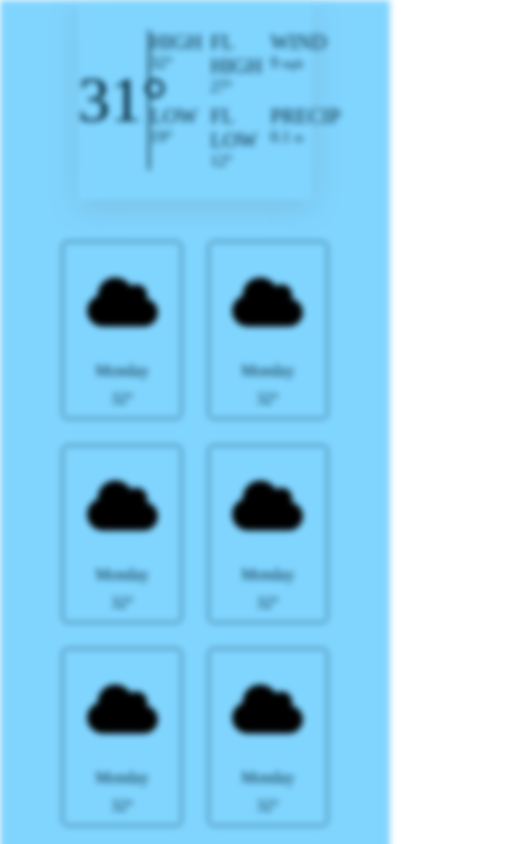
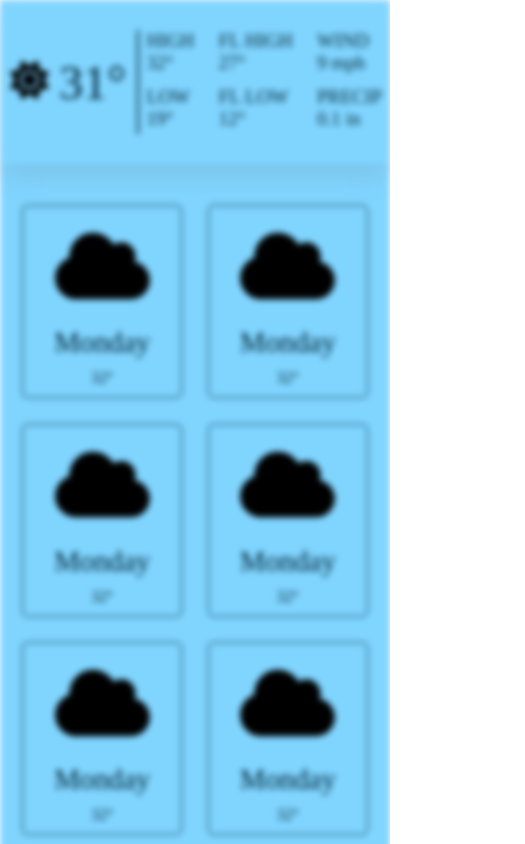
Before and after one commit to fatimakofo/Weather-app, a website: page weather app/index.html in a window 390 px wide. Shown: the top 844 px of the page, 525 px wide, since content can reach past the window. Drawn offline with Linux system fonts and the light colour scheme.

Commit message:
responsiveness

```diff
--- a/weather app/index.html
+++ b/weather app/index.html
@@ -19,31 +19,31 @@
         <div class="innerContainer2">
           <div class="info">
             <div class="label">HIGH</div>
-            <div><span data-current-high>32</span>&deg;</div>
+            <div><span class="text" data-current-high>32</span>&deg;</div>
           </div>
           <div class="info">
             <div class="label"> FL HIGH</div>
-            <div><span data-current-fl-high>27</span>&deg;</div>
+            <div><span class="text" data-current-fl-high>27</span>&deg;</div>
           </div>
           <div class="info">
             <div class="label">WIND</div>
             <div>
-              <span data-current-wind>9</span>
+              <span class="text" data-current-wind>9</span>
               <span class="value-sub-info">mph</span>
               </div>
           </div>
           <div class="info">
             <div class="label">LOW</div>
-            <div><span data-current-low>19</span>&deg;</div>
+            <div><span class="text" data-current-low>19</span>&deg;</div>
           </div>
           <div class="info">
             <div class="label">FL LOW</div>
-            <div><span data-current-fl-low>12</span>&deg;</div>
+            <div><span class="text" data-current-fl-low>12</span>&deg;</div>
           </div>
           <div class="info">
             <div class="label">PRECIP</div>
             <div>
-              <span data-current-precipitation>0.1</span>
+              <span class="text" data-current-precipitation>0.1</span>
               <span class="value-sub-info">in</span>
             </div>
           </div>
@@ -336,11 +336,12 @@
           </tr>
         </tbody>
       </table>
+    </section>
     <template id="day-card-template">
       <div class="day-content">
         <img data-icon class="weather-icon">
         <div class="day" data-date></div>
-        <div><span data-temp></span><span>&deg;</span></div>
+        <div><span data-temp class="text"></span><span class="smallerText">&deg;</span></div>
       </div>
     </template>
     <template id="hour-row-template">
@@ -351,7 +352,7 @@
             <div data-time></div>
           </div>
         </td>
-        <td>
+        <td class="none">
           <img data-icon alt="" class="second-weather-icon">
         </td>
         <td>
@@ -363,25 +364,25 @@
         <td>
           <div class="info">
             <div class="label">FL TEMP</div>
-            <div><span data-fl-temp></span><span>&deg;</span></div>
+            <div><span class="text" data-fl-temp></span><span>&deg;</span></div>
           </div>
         </td>
         <td>
           <div class="info">
             <div class="label">WIND</div>
-            <div><span data-wind></span><span class="value-sub-info">mph</span></div>
+            <div><span class="text" data-wind></span><span class="value-sub-info">mph</span></div>
           </div>
         </td>
         <td>
           <div class="info">
             <div class="label">PRECIP</div>
-            <div><span data-precip></span><span class="value-sub-info">in</span></div>
+            <div><span class="text" data-precip></span><span class="value-sub-info">in</span></div>
           </div>
         </td>
       </tr>
     </template>
 
-  </section>
+
     <script src="https://kit.fontawesome.com/7a52053af2.js" crossorigin="anonymous"></script>
     <!-- <script type="module" src="./main.js"></script> -->
     <script src="weather.js" type="module"></script>
--- a/weather app/style.css
+++ b/weather app/style.css
@@ -26,7 +26,6 @@ div.container{
   display: flex;
   margin: auto;
   padding: 30px 0;
-  /* border: 1px solid black; */
   box-shadow: rgba(100, 100, 111, 0.2) 0px 7px 29px 0px;
 }
 div.innerContainer1{
@@ -67,11 +66,6 @@ div.current-temp{
   font-size: 4rem;
   font-weight: 500;
 }
-/* div.innerContainer2 div.info{
-  width: 33%;
-  height: auto;
-  border: 1px solid black;
-} */
 div.content{
   /* width: 65%; */
   display: grid;
@@ -89,11 +83,6 @@ div.day-content{
   padding: 10px 0;
   border-radius: 5px;
 }
-/* div.content div{
-  width: 25%;
-  height: 50px;
-  border: 1px solid black;
-} */
 .value-sub-info{
   font-weight: lighter;
   font-size: 0.75rem;
@@ -113,3 +102,85 @@ section table tbody tr.hour-row{
 .hour-row > td{
   padding: 1.2rem 0.5rem;
 }
+@media screen and (max-width:1024px) {
+  div.container {
+    width: 90%;
+}
+.label {
+  font-weight: 500;
+  font-size: 1.7rem;
+}
+div.info div:nth-child(2){
+  font-size: 1.5rem;
+}
+div.day{
+  font-size: 1.8rem;
+}
+div.day-content div:nth-child(2)>span{
+  font-size: 1.9rem;
+}
+div.content {
+ grid-template-columns: repeat(auto-fit, 160px);
+}
+.text{
+  font-size: 1.8rem;
+}
+.smallerText{
+  font-size: 1.8rem;
+}
+.value-sub-info{
+  font-size: 1.2rem;
+}
+}
+@media screen and (max-width:540px) {
+  .label {
+    font-weight: 300;
+    font-size: 1.3rem;
+  }
+  .hour-row .second-weather-icon {
+    width: 50px;
+    height: 50px;
+}
+  div.info div:nth-child(2),
+  .text {
+    font-size: 1.2rem;
+}
+div.innerContainer1 {
+  width: 40%;
+}
+div.cloudLogo {
+  width: 28%;
+}
+div.current-temp {
+  font-size: 3rem;
+  font-weight: 500;
+}
+}
+@media screen and (max-width:435px) {
+  .hour-row .second-weather-icon {
+    width: 40px;
+    height: 40px;
+}
+.label {
+  font-weight: 300;
+  font-size: 1.3rem;
+}
+.none{
+  display: none;
+}
+div.container {
+  width: 100%;
+}
+div.innerContainer1 {
+  width: 35%;
+}
+}
+@media screen and (max-width:395px) {
+  .hour-row > td {
+    padding: 1.2rem 0;
+}
+.label {
+  font-weight: 300;
+  font-size: 1.2rem;
+}
+}
```
